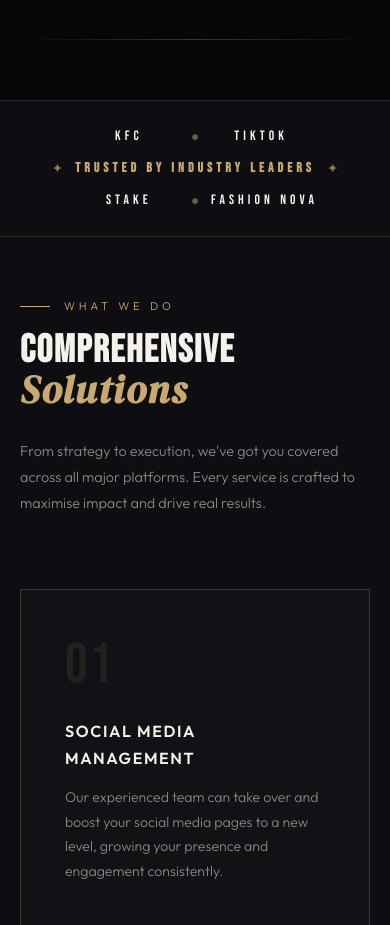
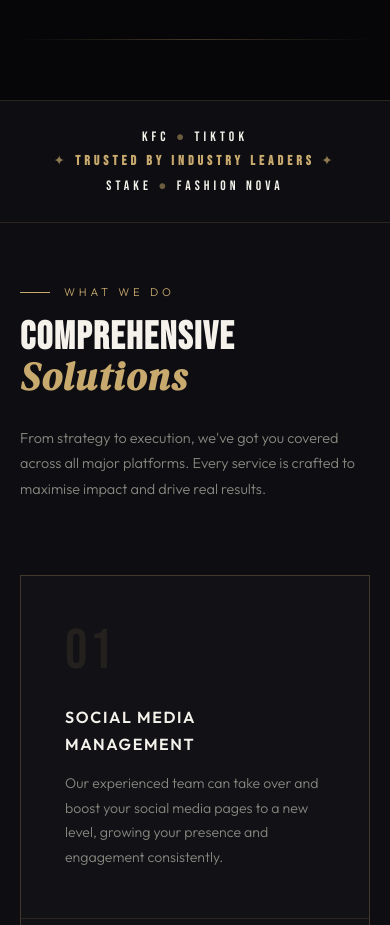
Before and after one commit to RonanGrennan/RonanGrennan, a plain HTML site: page index.html in a window 390 px wide. Shown: the part 1040-1965 px from the top of the page. Drawn offline with Linux system fonts and the light colour scheme.

Commit message:
mobile grid rewrite

```diff
--- a/index.html
+++ b/index.html
@@ -298,16 +298,15 @@
     gap: 18px;
   }
   .ticker-mobile { display: none; }
-  .ticker-mobile-row {
-    display: flex;
-    align-items: center;
-    justify-content: center;
-    gap: 12px;
-    width: 260px;
-  }
-  .ticker-mobile-row.ticker-row-sides .ticker-plain {
-    width: 100px;
+  .ticker-mobile p {
     text-align: center;
+    font-family: var(--font-display);
+    font-size: 0.85rem;
+    letter-spacing: 0.3em;
+    color: var(--white);
+    text-transform: uppercase;
+    margin: 0;
+    line-height: 1.8;
   }
 
   .ticker-flair {
@@ -775,11 +774,9 @@
     .client-logo-text { font-size: 1.2rem; }
 
     /* Ticker static — mobile layout */
-    .clients-ticker-static { flex-direction: column; gap: 10px; padding: 0; align-items: center; }
+    .clients-ticker-static { padding: 0 20px; }
     .ticker-desktop { display: none; }
-    .ticker-mobile { display: flex; flex-direction: column; gap: 10px; align-items: center; }
-    .ticker-mobile-row { width: 260px; }
-    .ticker-mobile-row.ticker-row-sides { width: 260px; }
+    .ticker-mobile { display: block; width: 100%; }
     .ticker-plain, .ticker-sep, .ticker-trusted { font-size: 0.85rem; }
 
     /* Contact */
@@ -1220,23 +1217,11 @@
       <span class="ticker-plain">Fashion Nova</span>
       <span class="ticker-flair">✦</span>
     </div>
-    <!-- Mobile: three rows -->
+    <!-- Mobile: three lines, plain centered text -->
     <div class="ticker-mobile">
-      <div class="ticker-mobile-row ticker-row-sides">
-        <span class="ticker-plain">KFC</span>
-        <span class="ticker-sep">●</span>
-        <span class="ticker-plain">TikTok</span>
-      </div>
-      <div class="ticker-mobile-row ticker-row-center">
-        <span class="ticker-flair">✦</span>
-        <span class="ticker-trusted">Trusted by Industry Leaders</span>
-        <span class="ticker-flair">✦</span>
-      </div>
-      <div class="ticker-mobile-row ticker-row-sides">
-        <span class="ticker-plain">Stake</span>
-        <span class="ticker-sep">●</span>
-        <span class="ticker-plain">Fashion Nova</span>
-      </div>
+      <p>KFC <span class="ticker-sep">●</span> TikTok</p>
+      <p><span class="ticker-flair">✦</span> <span class="ticker-trusted">Trusted by Industry Leaders</span> <span class="ticker-flair">✦</span></p>
+      <p>Stake <span class="ticker-sep">●</span> Fashion Nova</p>
     </div>
   </div>
 </div>
```
